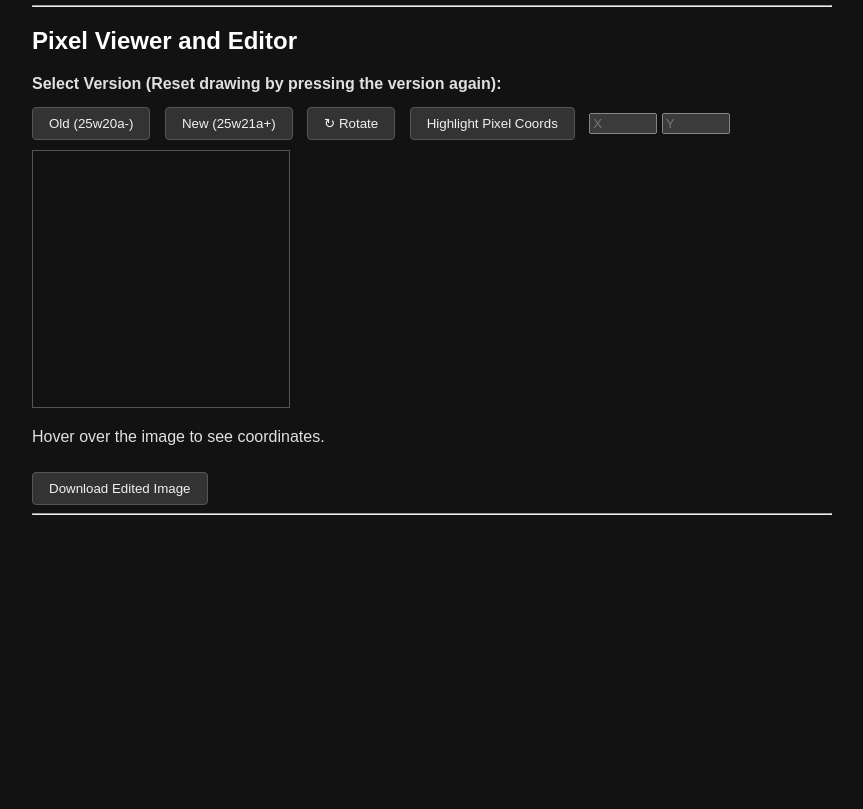
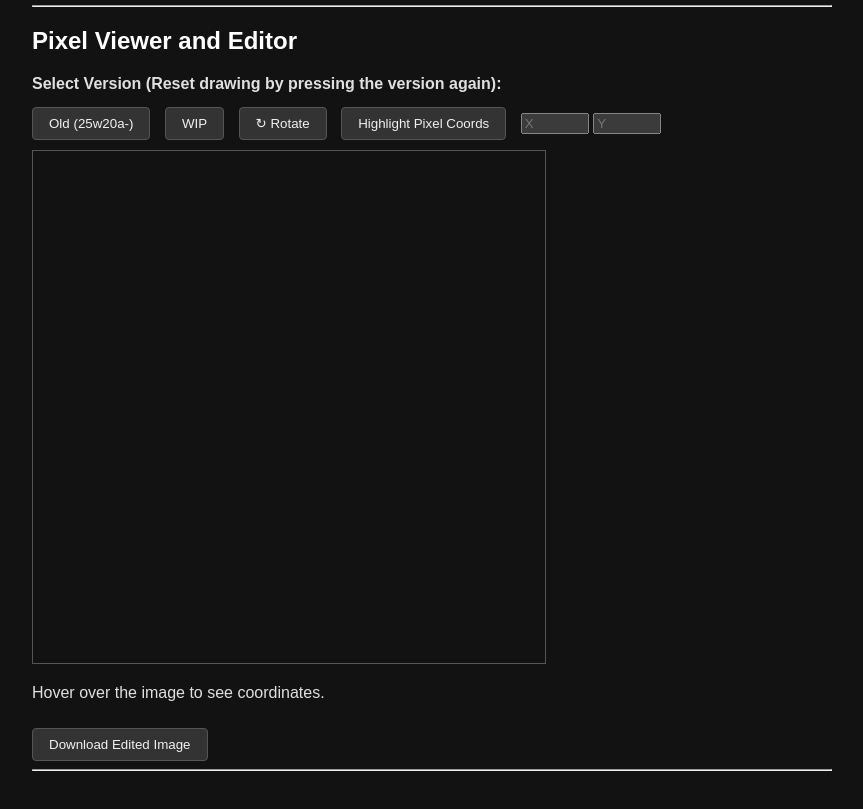
Before and after one commit to xVoid879/CoordinateFinders, a plain HTML site: page clouds/bedrock/index.html in a window 1280 px wide. Shown: the part 573-1382 px from the top of the page, without its empty margins (208-1071 px from the left). Before the commit the page ends 1126 px from the top, so only its background shows below. Drawn offline with Linux system fonts and the light colour scheme.

Commit message:
Update index.html

```diff
--- a/clouds/bedrock/index.html
+++ b/clouds/bedrock/index.html
@@ -51,14 +51,14 @@
   <h2>Pixel Viewer and Editor</h2>
   <div>
     <label>Select Version (Reset drawing by pressing the version again):</label>
-    <button onclick="loadViewer('old')">Old (25w20a-)</button>
-    <button onclick="loadViewer('new')">New (25w21a+)</button>
+    <button onclick="loadViewer('ped1218025')">Old (25w20a-)</button>
+    <button onclick="loadViewer('new')">WIP</button>
     <button onclick="rotateViewer()">↻ Rotate</button>
     <button onclick="highlightPixel()">Highlight Pixel Coords</button>
     <input type="number" id="inputX" placeholder="X" style="width: 60px;" />
     <input type="number" id="inputY" placeholder="Y" style="width: 60px;" />
   </div>
-  <canvas id="viewerCanvas" width="256" height="256" style="cursor: crosshair;"></canvas>
+  <canvas id="viewerCanvas" width="512" height="512" style="cursor: crosshair;"></canvas>
   <div>
     <p id="pixelCoords">Hover over the image to see coordinates.</p>
     <button onclick="downloadCanvas()">Download Edited Image</button>
```
